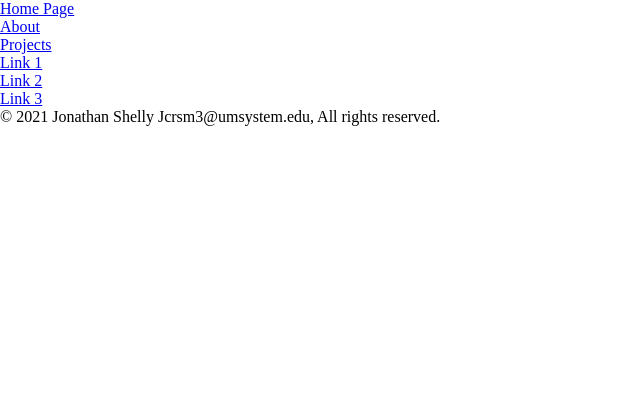
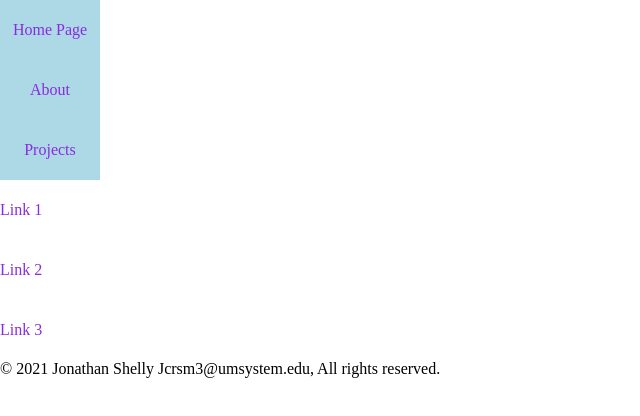
Before and after one commit to jonathancaseys/jonathancaseys.github.io, a plain HTML site: page islt_7310/learn.html in a window 1280 px wide. Shown: the whole page, without its empty margins (0-640 px from the left). Drawn offline with Linux system fonts and the light colour scheme.

Commit message:
Add files via upload

```diff
--- a/islt_7310/style1.css
+++ b/islt_7310/style1.css
@@ -4,12 +4,23 @@
 }
 ul {
     list-style-type: none;
+    line-height: 60px;
+}
+
+nav ul li a {
+    text-decoration: none;
+    color:blueviolet
+}
+
+nav ul li a:hover {
+    border: 2px solid black;
 }
 
 nav>ul>li {
-    width: 100px
-    position: relative
+    width: 100px;
+    position: relative;
     background-color: lightblue;
+    text-align: center;
 }
 
 nav>ul>li>ul {
```
